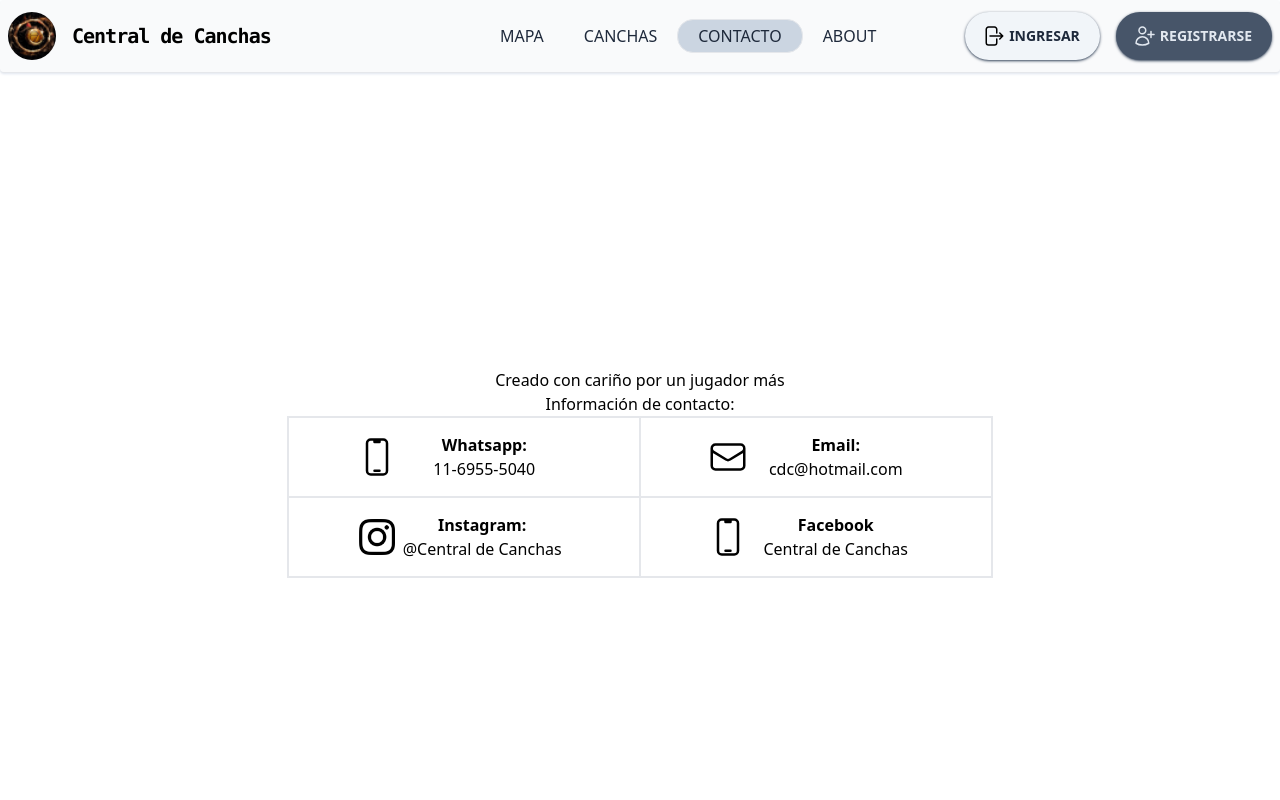
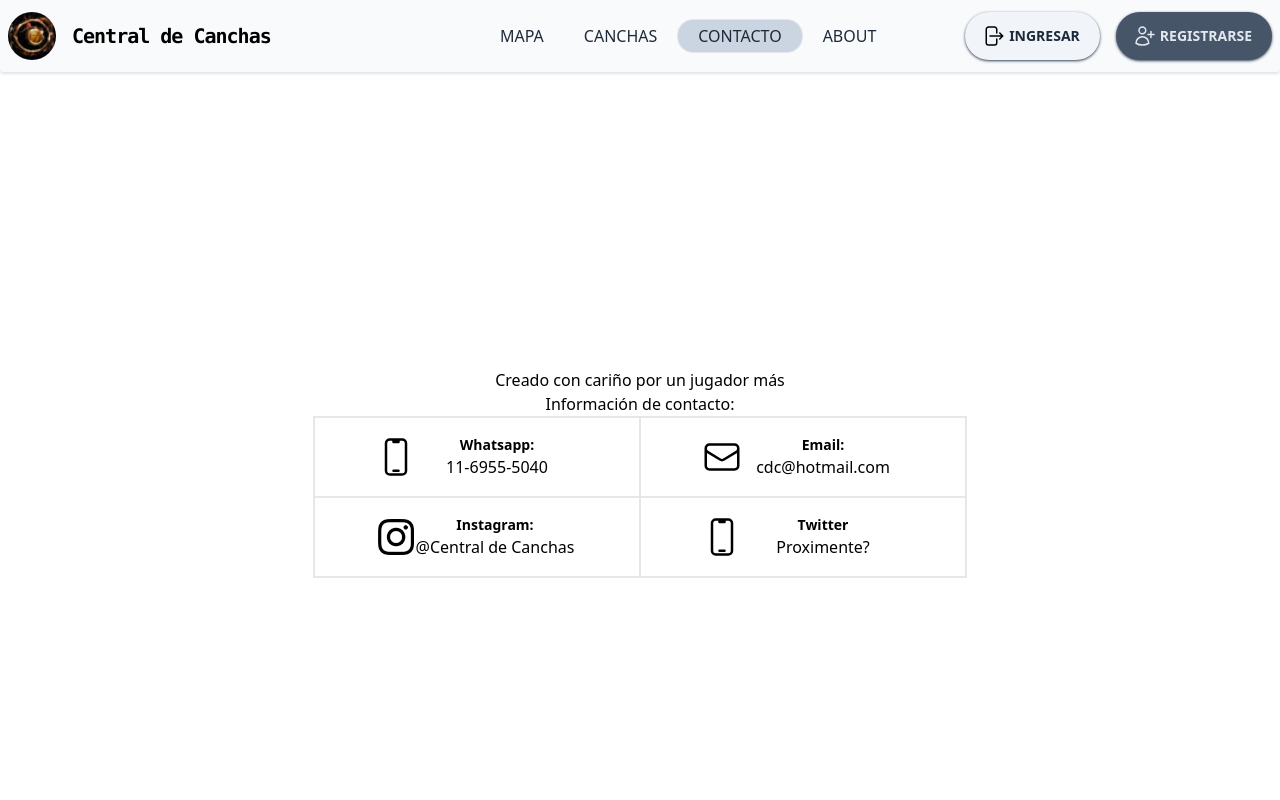
Before and after one commit to kevinlink123/central-de-canchas, a Next.js app: page /contacto in a window 1280 px wide. Shown: the top 800 px of the page. Built offline with nearby package versions, Linux system fonts and the light colour scheme; no server answers.

Commit message:
fix(about): Fixed the content of the about page

```diff
--- a/pages/contacto.tsx
+++ b/pages/contacto.tsx
@@ -31,29 +31,29 @@ export default function contacto() {
                     <div className='w-1/2 h-20 border flex items-center justify-center'>
                         <div className='flex items-center justify-center'>{phoneIcon}</div>
                         <div className='w-1/2'>
-                            <div className='font-semibold'>Whatsapp:</div>
-                            <div>11-6955-5040</div>
+                            <div className='font-semibold text-sm'>Whatsapp:</div>
+                            <div className='text-xs lg:text-base'>11-6955-5040</div>
                         </div>
                     </div>
                     <div className='w-1/2 h-20 border flex items-center justify-center'>
                         <div className='flex items-center justify-center'>{emailIcon}</div>
                         <div className='w-1/2'>
-                            <div className='font-semibold'>Email:</div>
-                            <div>cdc@hotmail.com</div>
+                            <div className='font-semibold text-sm'>Email:</div>
+                            <div className='text-xs lg:text-base'>cdc@hotmail.com</div>
                         </div>
                     </div>
                     <div className='w-1/2 h-20 border flex items-center justify-center'>
                         <div className='flex items-center justify-center'>{instagramIcon}</div>
                         <div className='w-1/2'>
-                            <div className='font-semibold'>Instagram:</div>
-                            <div>@Central de Canchas</div>
+                            <div className='font-semibold text-sm'>Instagram:</div>
+                            <div className='text-xs lg:text-base'>@Central de Canchas</div>
                         </div>
                     </div>
                     <div className='w-1/2 h-20 border flex items-center justify-center'>
                         <div className='flex items-center justify-center'>{phoneIcon}</div>
                         <div className='w-1/2'>
-                            <div className='m-auto font-semibold'>Facebook</div>
-                            <div>Central de Canchas</div>
+                            <div className='m-auto font-semibold text-sm'>Twitter</div>
+                            <div className='text-xs lg:text-base'>Proximente?</div>
                         </div>
                     </div>
                 </div>
```
